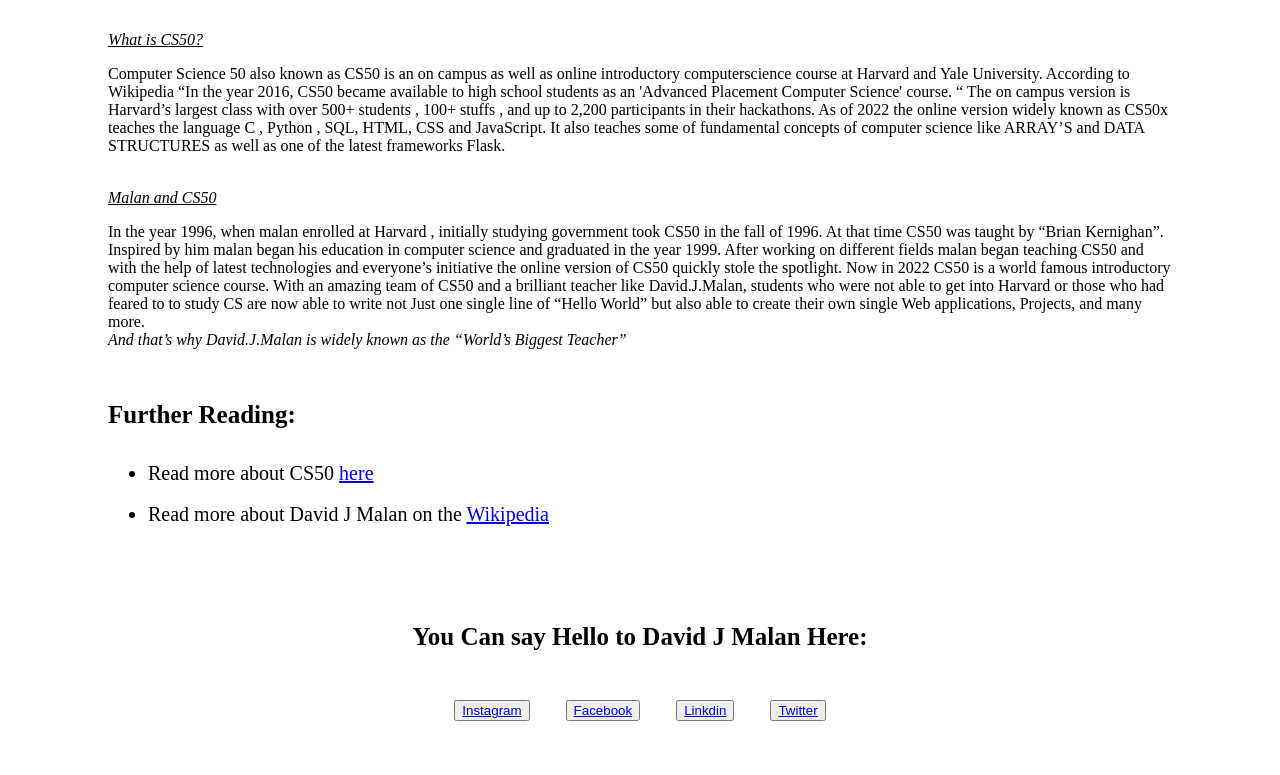
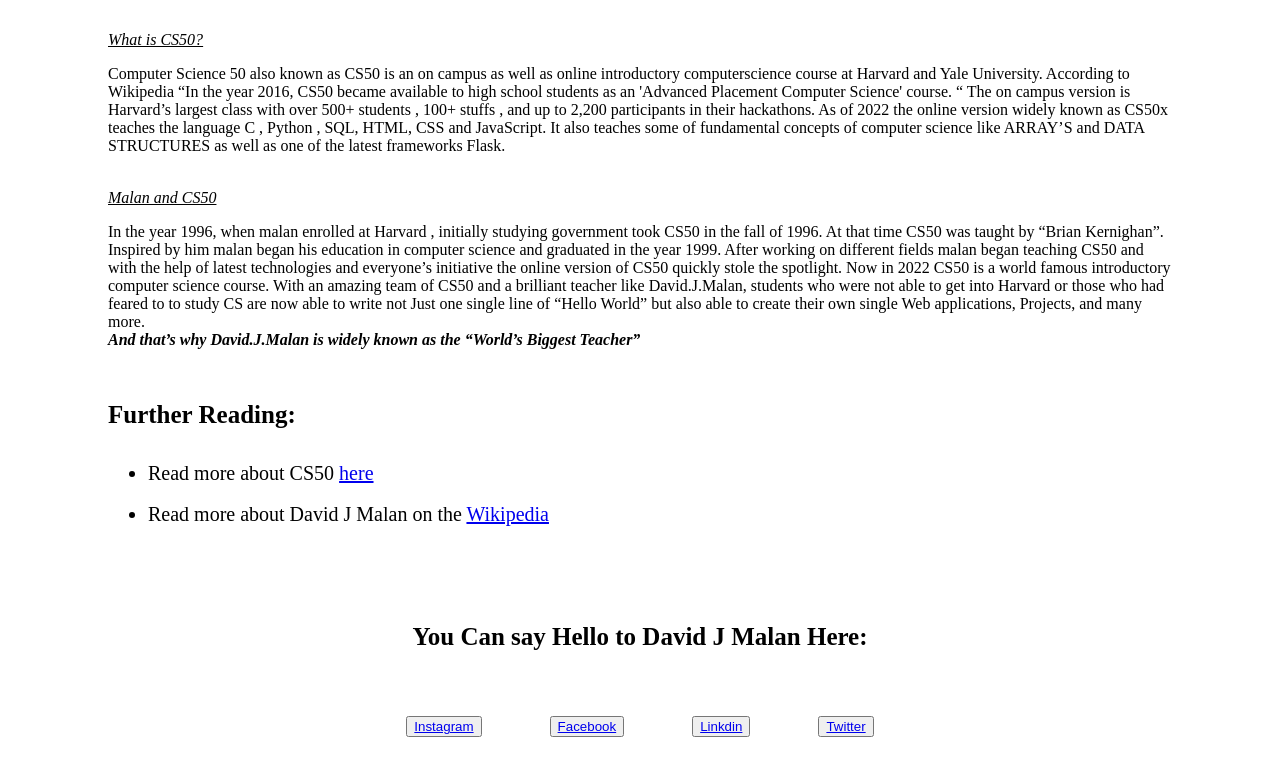
Before and after one commit to i23002/Tribute_web_page, a plain HTML site: page index.html in a window 1280 px wide. Shown: the part 1149-1924 px from the top of the page. Drawn offline with Linux system fonts and the light colour scheme.

Commit message:
some more styles to the footer

```diff
--- a/index.html
+++ b/index.html
@@ -58,7 +58,7 @@
                 teacher like David.J.Malan, students who were not able to get into Harvard or those who had feared to to study CS are now able to write not Just one single line of “Hello World” but also able
                 to create their own single Web applications, Projects, and many more.
                 <br>
-                <div><em>And that’s why David.J.Malan is widely known as the “World’s Biggest Teacher”</em></div>
+                <div><em><b>And that’s why David.J.Malan is widely known as the “World’s Biggest Teacher”</b></em></div>
             </div>
         </section>
         <br>
--- a/style.css
+++ b/style.css
@@ -63,5 +63,5 @@ footer{
 #instagram , #facebook, #linkdin, #twitter{
     display: inline-block;
     vertical-align:middle;
-    padding: 1rem 1rem;
+    padding: 2rem 2rem;
 }
```
